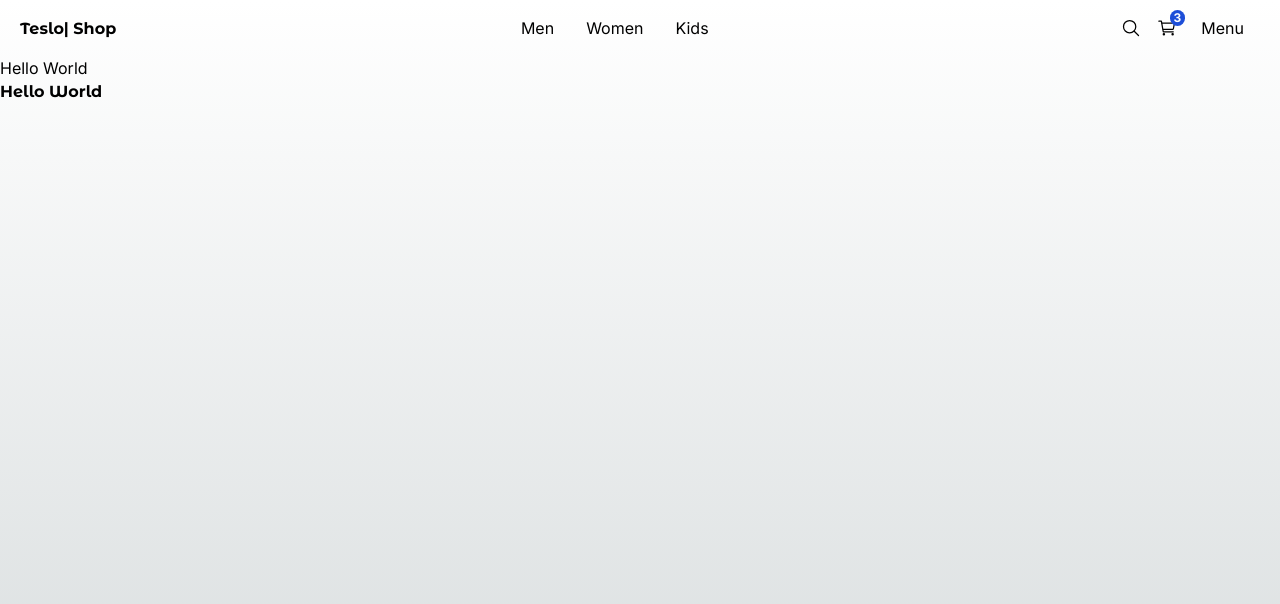
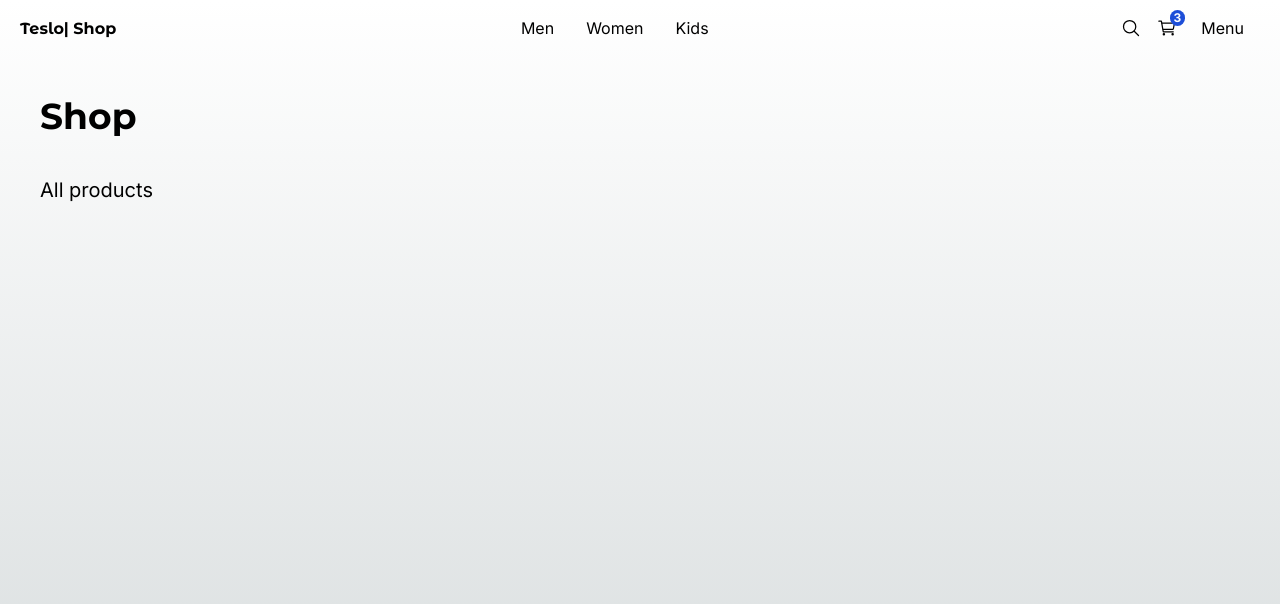
Before and after one commit to patts10/nextjs-tesloShop, a Next.js app: page / in a window 1280 px wide. Shown: the top 604 px of the page. Built offline with nearby package versions, Linux system fonts and the light colour scheme.

Commit message:
feat: create title component

```diff
--- a/app/(shop)/layout.tsx
+++ b/app/(shop)/layout.tsx
@@ -8,7 +8,9 @@ export default function ShopLayout({
   return (
     <main className='min-h-screen'>
       <TopMenu />
-      {children}
+      <div className='px-1 sm:px-10'>
+        {children}
+      </div>
     </main>
   )
 }
--- a/app/(shop)/page.tsx
+++ b/app/(shop)/page.tsx
@@ -1,10 +1,13 @@
-import { titleFont } from '@/config/fonts'
+import { Title } from '@/components'
 
 export default function Home() {
   return (
-    <div className=''>
-      <h1 >Hello World</h1>
-      <h1 className={`${titleFont.className} font-bold`} >Hello World</h1>
-    </div>
+    <>
+      <Title
+        title='Shop'
+        subtitle='All products'
+        className='mb-2'
+      />
+    </>
   )
 }
--- a/components/index.ts
+++ b/components/index.ts
@@ -1,2 +1,3 @@
 export * from './ui/top-menu/TopMenu'
 export * from './ui/not-found/PageNotFound'
+export * from './ui/title/Title'
--- /dev/null
+++ b/components/ui/title/Title.tsx
@@ -0,0 +1,25 @@
+import { titleFont } from '@/config/fonts'
+
+interface TitleProps {
+  title: string
+  subtitle?: string
+  className?: string
+}
+
+export const Title = ({ title, subtitle, className }: TitleProps) => {
+  return (
+    <div className={`mt-3 ${className}`}>
+      <h1 className={`${titleFont.className} antialiased text-4xl font-semibold my-10`}>
+        {title}
+      </h1>
+
+      {
+        subtitle && (
+          <p className='text-xl mb-5'>
+            {subtitle}
+          </p>
+        )
+      }
+    </div>
+  )
+}
```
